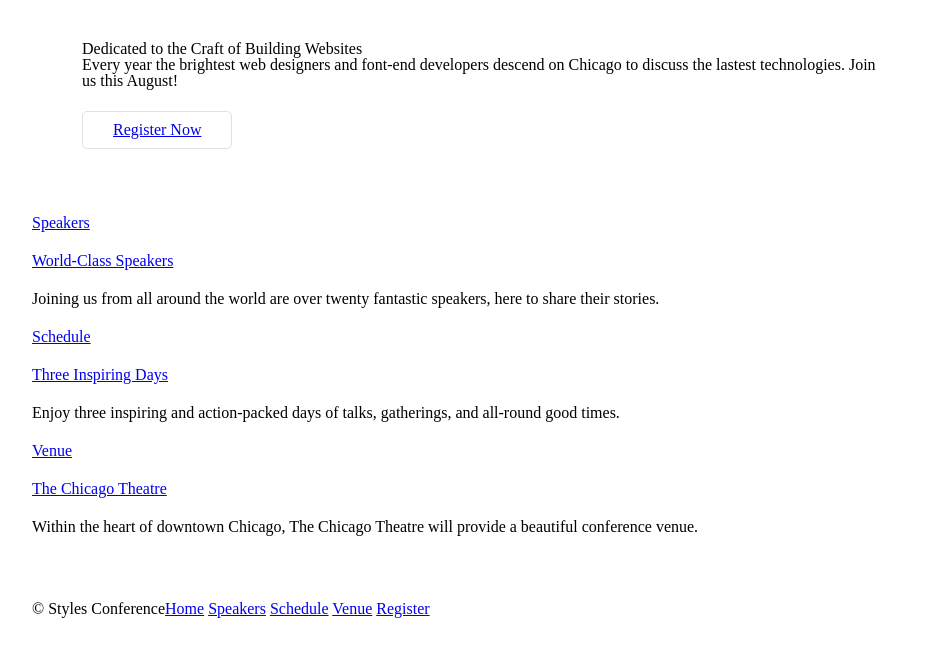
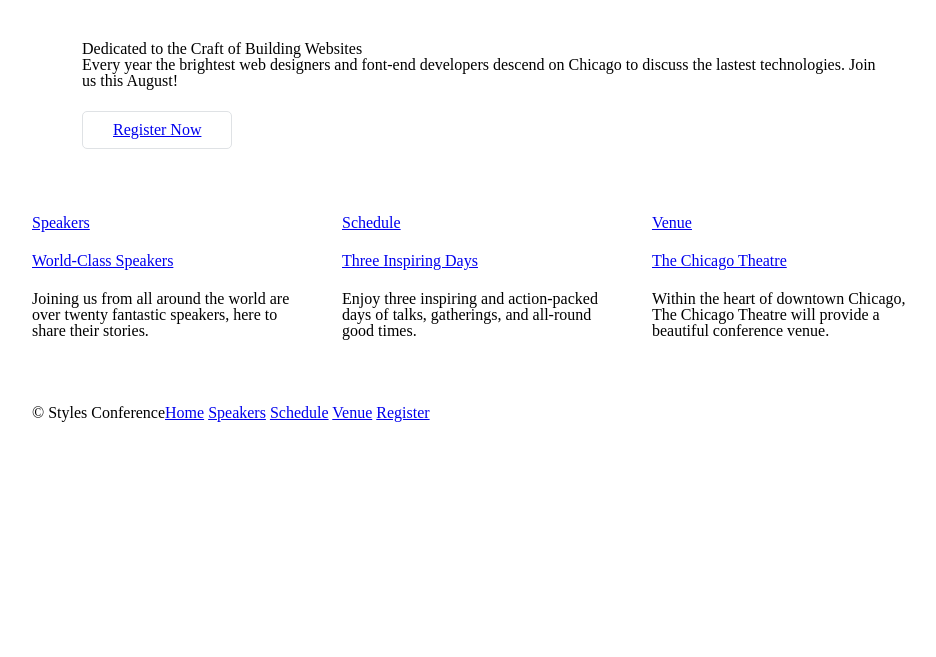
Before and after one commit to DeeGrant/learn-html-css, a plain HTML site: page styles-conference/index.html in a window 1280 px wide. Shown: the part 101-758 px from the top of the page, without its empty margins (158-1094 px from the left). Drawn offline with Linux system fonts and the light colour scheme.

Commit message:
add three column layout

```diff
--- a/styles-conference/assets/stylesheets/main.css
+++ b/styles-conference/assets/stylesheets/main.css
@@ -10,11 +10,36 @@
     box-sizing: border-box;
 }
 
+.container,
+.grid {
+    margin: 0 auto;
+    width: 960px;
+}
+
 .container {
-    margin: 0 auto;
     padding-left: 30px;
     padding-right: 30px;
-    width: 960px;
+}
+
+.col-1-3 {
+    width: 33.3333%;
+}
+
+.col-2-3 {
+    width: 66.6666%;
+}
+
+.col-1-3,
+.col-2-3 {
+    display: inline-block;
+    vertical-align: top;
+}
+
+.grid,
+.col-1-3,
+.col-2-3 {
+    padding-left: 15px;
+    padding-right: 15px;
 }
 
 /*
--- a/styles-conference/index.html
+++ b/styles-conference/index.html
@@ -26,22 +26,27 @@
 		<p>Every year the brightest web designers and font-end developers descend on Chicago to discuss the lastest technologies. Join us this August!</p>
 		<a class="btn btn-alt" href="register.html">Register Now</a>
 	</section>
-	<section class="container">
-		<section>
+	<section class="grid">
+		<!--
+		Speakers
+		-->
+		<section class="col-1-3">
 			<a href="speakers.html">
 				<h5>Speakers</h5>
 				<h3>World-Class Speakers</h3>
 			</a>
 			<p>Joining us from all around the world are over twenty fantastic speakers, here to share their stories.</p>
-		</section>
-		<section>
+		</section><!--
+		Schedule
+		--><section class="col-1-3">
 			<a href="schedule.html">
 				<h5>Schedule</h5>
 				<h3>Three Inspiring Days</h3>
 			</a>
 			<p>Enjoy three inspiring and action-packed days of talks, gatherings, and all-round good times.</p>
-		</section>
-		<section>
+		</section><!--
+		Venue
+		--><section class="col-1-3">
 			<a href="venue.html">
 				<h5>Venue</h5>
 				<h3>The Chicago Theatre</h3>
```
